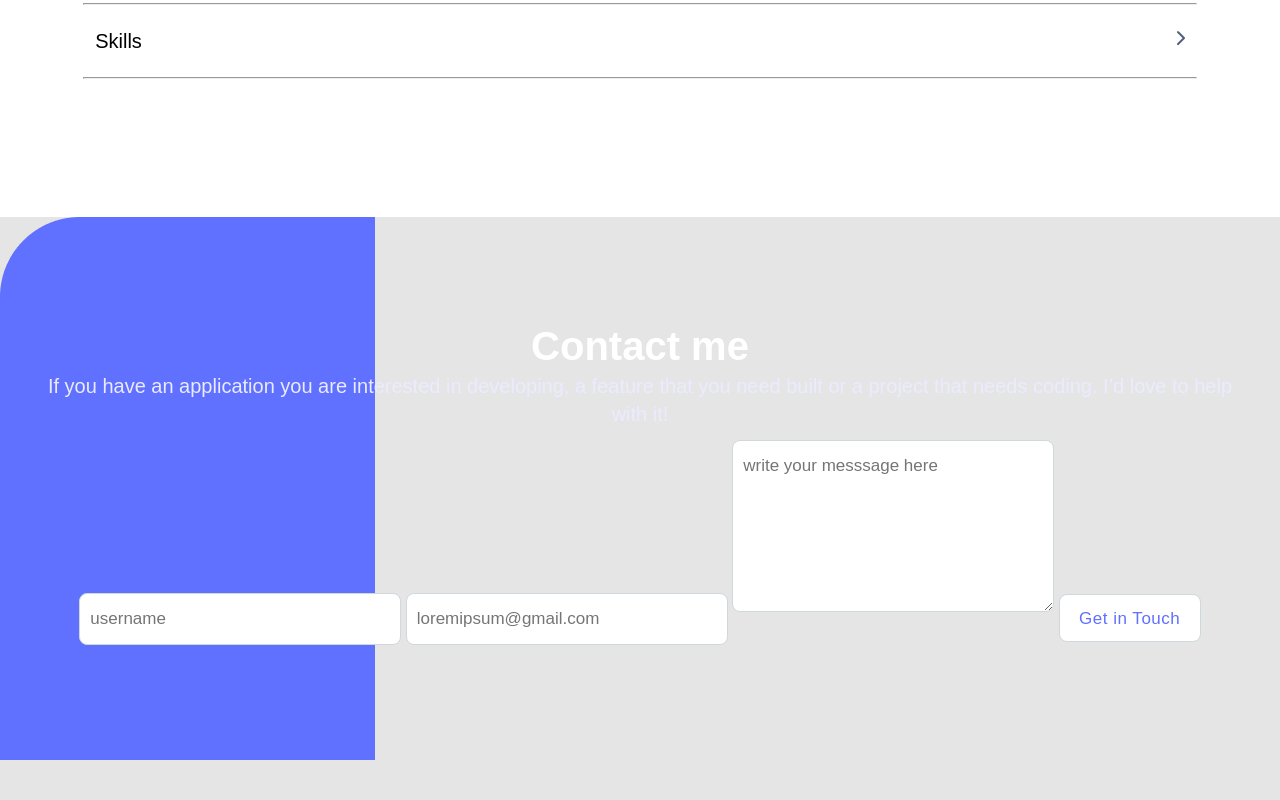
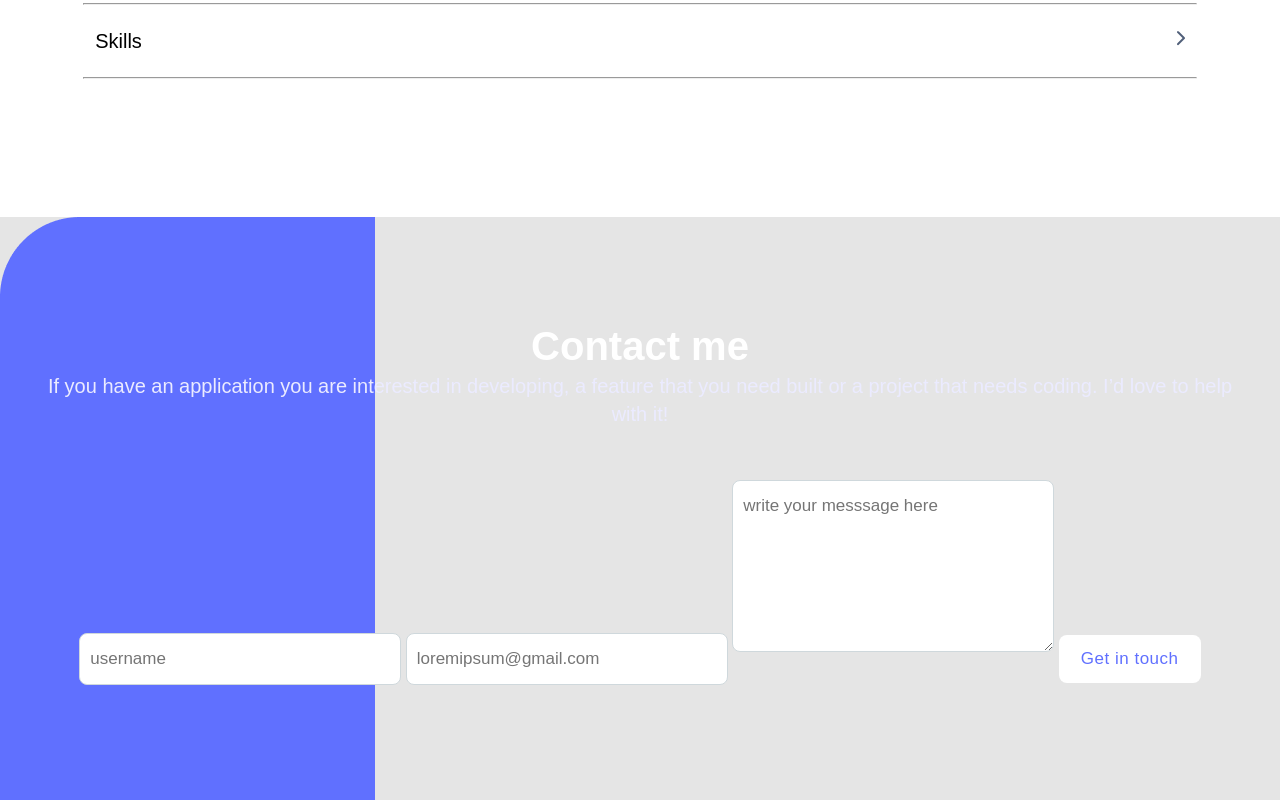
Before and after one commit to malikhaiderkhan/Portfolio-Mobile-First, a website: page index.html in a window 1280 px wide. Shown: the part 6860-7660 px from the top of the page. Before the commit the page ends 7620 px from the top, so only its background shows below. Drawn offline with Linux system fonts and the light colour scheme.

Commit message:
add some styling to form

```diff
--- a/index.html
+++ b/index.html
@@ -211,11 +211,14 @@
         <h2>Contact me</h2>
         <p>If you have an application you are interested in developing, a feature that you need built or a project that needs coding.
             I’d love to help with it!</p>
-     <form>
+            <form
+            action="https://formspree.io/f/xlekzbgn"
+            method="POST"
+          >
         <input type="text" name="name" id="name" placeholder="username" maxlength="30" required>
         <input type="email" name="email" id="email" placeholder="loremipsum@gmail.com"  required>
         <textarea rows="7" cols="30" placeholder="write your messsage here"  required maxlength="500"></textarea>
-        <input type="button" id="submit" value="Get in Touch" >
+        <button type="submit" id="submit">Get in touch</button>
      </form>
     </section>
 </body>
--- a/style.css
+++ b/style.css
@@ -278,16 +278,33 @@ nav a:hover {
 hr {
   color: #dfe1e6;
 }
+
+form {
+  margin-top: 40px;
+}
 .contact {
   display: flex;
   flex-direction: column;
   align-items: center;
   justify-content: center;
   background: url("./assets/images/contactform-shapes.png") 0 0 no-repeat,
-  url("./assets/images/Contact_me.png") 0 0 no-repeat
-  ;
+  url("./assets/images/Contact_me.png") 0 0 no-repeat;
   border-top-left-radius: 60px;
   padding: 103px 40px 103px 40px;
+
+  /*padding: 0 5%;
+  margin: 0 0 15% 0;
+  gap: 12px;
+  background-position: center;
+  background-repeat: no-repeat;
+  background-size: contain;
+  background-position-y: 66px;
+  background-position-x: right;
+  height: 100vh;
+  width: auto;
+  background-color: #fff;
+  border-bottom-left-radius: 60px;
+  */
 
 
 }
@@ -325,7 +342,8 @@ hr {
     line-height: 20px;
     color: #172B4D;
     }
-     #submit{
+
+    #submit {
     padding: 12px 16px;
     width: 142px;
     height: 48px;
@@ -339,4 +357,10 @@ hr {
     text-align: center;
     letter-spacing: 0.03em;
     color: #6070FF;
+    border: 1px;
      }
+
+     input:valid{
+      border: 1px solid #fff;
+
+     }
```
Lines whose indentation alone changed are shown as unchanged.
